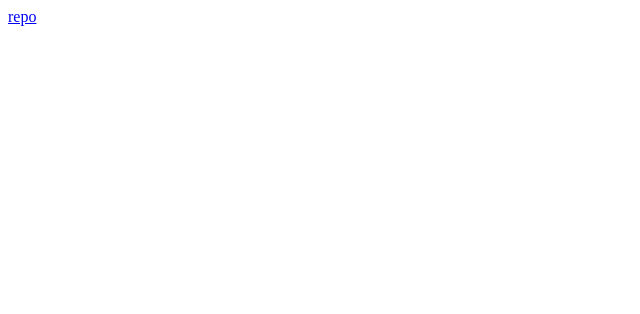
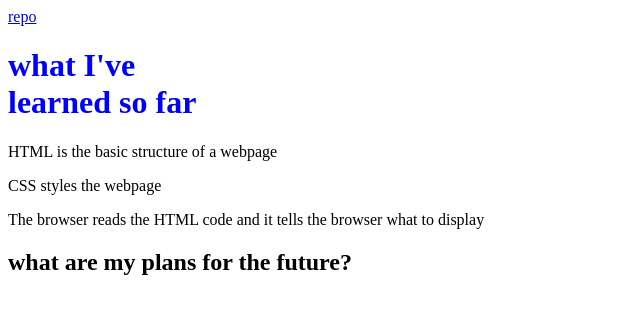
Before and after one commit to Riley6639/introduce-self, a plain HTML site: page index.html in a window 1280 px wide. Shown: the whole page, without its empty margins (0-640 px from the left). Drawn offline with Linux system fonts and the light colour scheme.

Commit message:
saving changes to index.html

```diff
--- a/index.html
+++ b/index.html
@@ -5,8 +5,13 @@
     <meta name="viewport" content="width=device-width, initial-scale=1.0">
     <title>Hello my name is Riley</title>
     <a href="https://github.com/Riley6639/introduce-self">repo</a>
+    <link rel="stylesheet" href="assets/style.css">
 </head>
 <body>
-
+  <h1> what I've learned so far</h1>
+  <p>HTML is the basic structure of a webpage</p>
+  <p>CSS styles the webpage</p>
+  <p>The browser reads the HTML code and it tells the browser what to display</p>
+  <h2> what are my plans for the future?</h2>
 </body>
 </html>
```
